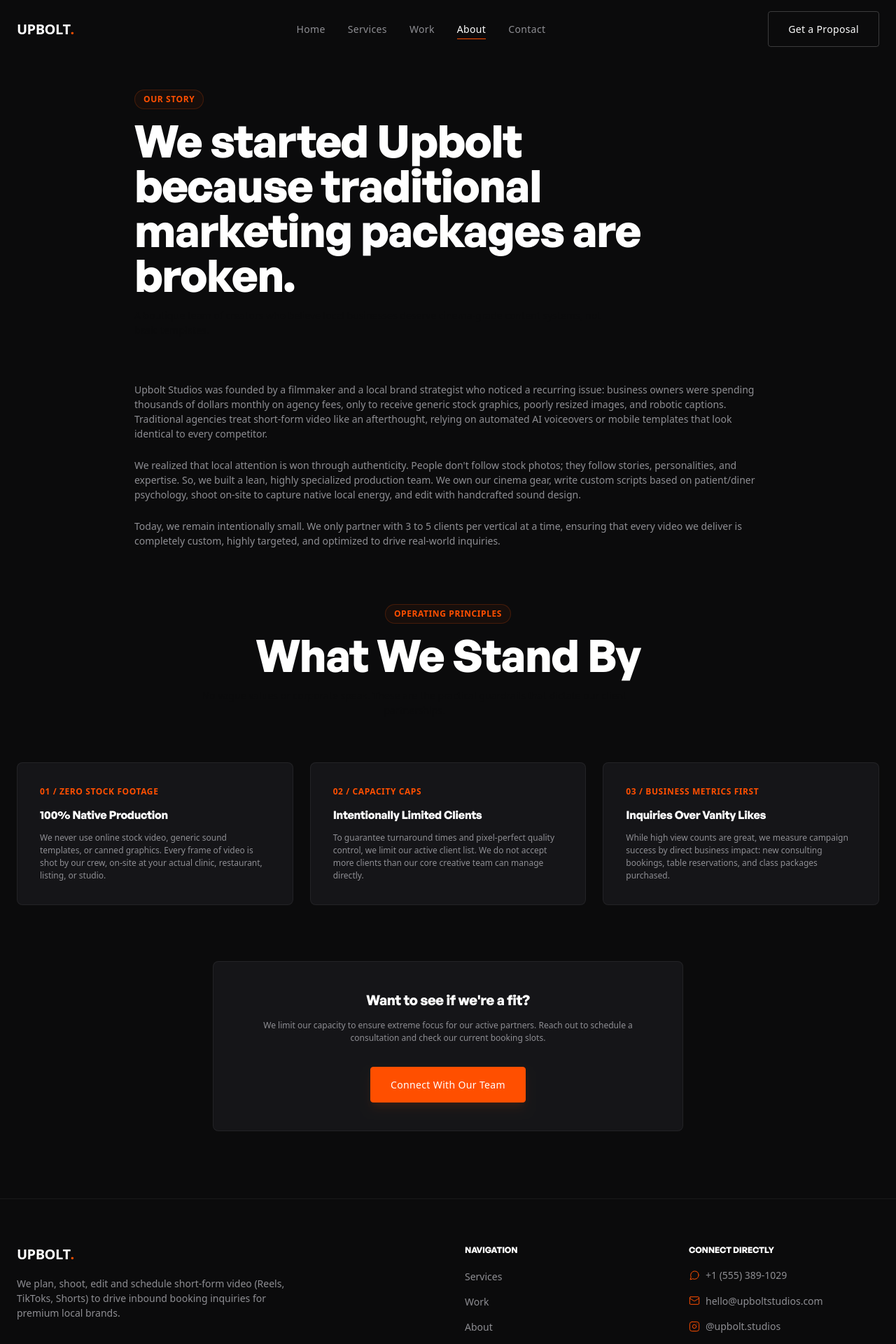
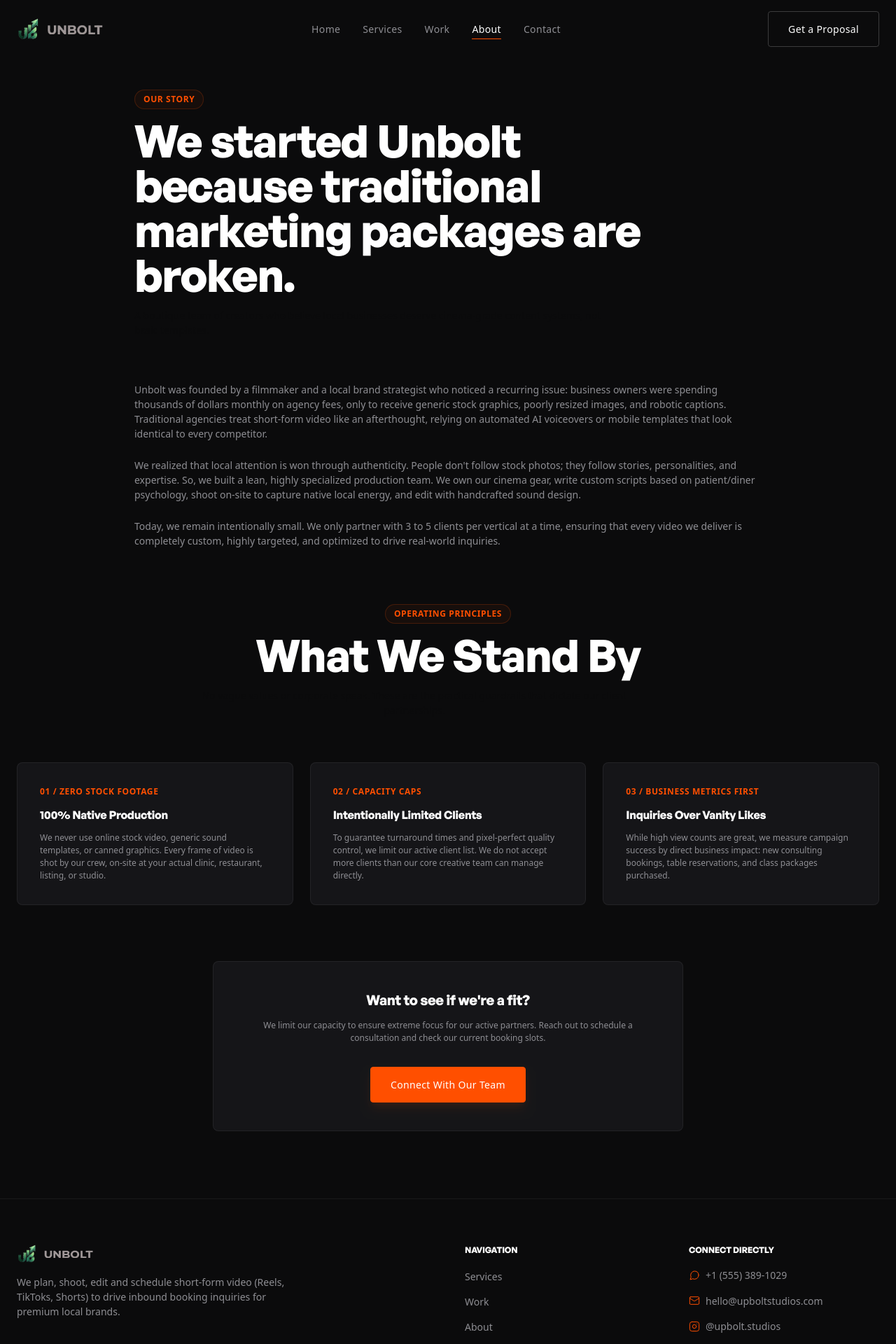
Before and after one commit to siddardha69/unbolt, a Next.js app: page /about in a window 1280 px wide. Shown: the top 1920 px of the page at 70% size. Built offline with nearby package versions, Linux system fonts and the light colour scheme.

Commit message:
Update logo and transition all brand references to Unbolt

```diff
--- a/src/app/about/page.tsx
+++ b/src/app/about/page.tsx
@@ -5,8 +5,8 @@ import { Card } from "@/components/ui/Card";
 import { Button } from "@/components/ui/Button";
 
 export const metadata = {
-  title: "About Us | Upbolt Studios",
-  description: "Why we started Upbolt Studios: a small, hyper-specialized team of content planners, shooters, and editors dedicated to local business growth."
+  title: "About Us | Unbolt",
+  description: "Why we started Unbolt: a small, hyper-specialized team of content planners, shooters, and editors dedicated to local business growth."
 };
 
 export default function AboutPage() {
@@ -17,13 +17,13 @@ export default function AboutPage() {
       <AnimatedSection className="max-w-4xl mx-auto mb-20">
         <SectionHeading
           badge="Our Story"
-          title="We started Upbolt because traditional marketing packages are broken."
+          title="We started Unbolt because traditional marketing packages are broken."
           subtitle="A boutique team of creators who believe local businesses deserve cinema-grade content systems, not basic templates."
         />
 
         <div className="space-y-6 text-sm text-text-muted leading-relaxed font-normal">
           <p>
-            Upbolt Studios was founded by a filmmaker and a local brand strategist who noticed a recurring issue: business owners were spending thousands of dollars monthly on agency fees, only to receive generic stock graphics, poorly resized images, and robotic captions. Traditional agencies treat short-form video like an afterthought, relying on automated AI voiceovers or mobile templates that look identical to every competitor.
+            Unbolt was founded by a filmmaker and a local brand strategist who noticed a recurring issue: business owners were spending thousands of dollars monthly on agency fees, only to receive generic stock graphics, poorly resized images, and robotic captions. Traditional agencies treat short-form video like an afterthought, relying on automated AI voiceovers or mobile templates that look identical to every competitor.
           </p>
           <p>
             We realized that local attention is won through authenticity. People don't follow stock photos; they follow stories, personalities, and expertise. So, we built a lean, highly specialized production team. We own our cinema gear, write custom scripts based on patient/diner psychology, shoot on-site to capture native local energy, and edit with handcrafted sound design.
--- a/src/app/contact/page.tsx
+++ b/src/app/contact/page.tsx
@@ -181,7 +181,7 @@ export default function ContactPage() {
                   Schedule a 15-minute introductory video meeting via Calendly to walk through our process.
                 </p>
                 <a
-                  href="https://calendly.com/upbolt-studios/discovery"
+                  href="https://calendly.com/unbolt/discovery"
                   target="_blank"
                   rel="noopener noreferrer"
                   className="inline-flex items-center gap-1.5 text-xs font-display font-semibold text-text-primary hover:text-accent transition-colors"
@@ -207,12 +207,12 @@ export default function ContactPage() {
                   Check out our latest shoots, behind-the-scenes editing tips, and active client campaigns.
                 </p>
                 <a
-                  href="https://instagram.com/upbolt.studios"
+                  href="https://instagram.com/unbolt.agency"
                   target="_blank"
                   rel="noopener noreferrer"
                   className="inline-flex items-center gap-1.5 text-xs font-display font-semibold text-text-primary hover:text-accent transition-colors"
                 >
-                  View @upbolt.studios
+                  View @unbolt.agency
                   <Icon name="arrow-right" size={14} />
                 </a>
               </div>
--- a/src/app/layout.tsx
+++ b/src/app/layout.tsx
@@ -34,16 +34,16 @@ const generalSans = localFont({
 
 export const metadata: Metadata = {
   title: {
-    default: "Upbolt Studios | Premium Short-Form Video Systems",
-    template: "%s | Upbolt Studios"
+    default: "Unbolt | Premium Short-Form Video Systems",
+    template: "%s | Unbolt"
   },
   description: "Boutique content agency. We plan, shoot, edit, and post short-form video systems for clinics, dining, real estate, and fitness brands.",
-  metadataBase: new URL("https://upboltstudios.com"),
+  metadataBase: new URL("https://unbolt.agency"),
   openGraph: {
-    title: "Upbolt Studios | Premium Short-Form Video Systems",
+    title: "Unbolt | Premium Short-Form Video Systems",
     description: "Boutique content agency. We plan, shoot, edit, and post short-form video systems for clinics, dining, real estate, and fitness.",
-    url: "https://upboltstudios.com",
-    siteName: "Upbolt Studios",
+    url: "https://unbolt.agency",
+    siteName: "Unbolt",
     locale: "en_US",
     type: "website"
   }
--- a/src/app/page.tsx
+++ b/src/app/page.tsx
@@ -14,7 +14,7 @@ import { verticals } from "@/lib/data/verticals";
 import { caseStudies } from "@/lib/data/caseStudies";
 
 export const metadata = {
-  title: "Upbolt Studios | High-Performance Short-Form Video Systems",
+  title: "Unbolt | High-Performance Short-Form Video Systems",
   description: "We plan, shoot, edit, and post high-retention Reels, TikToks, and Shorts for clinics, dining, real estate, and fitness brands in New York."
 };
 
--- a/src/app/services/page.tsx
+++ b/src/app/services/page.tsx
@@ -7,7 +7,7 @@ import { Icon } from "@/components/shared/Icon";
 import { services } from "@/lib/data/services";
 
 export const metadata = {
-  title: "Our Services | Upbolt Studios",
+  title: "Our Services | Unbolt",
   description: "Explore our industry-specific content production systems for Aesthetic Clinics, Fine Dining, Real Estate, and Boutique Fitness."
 };
 
--- a/src/app/work/page.tsx
+++ b/src/app/work/page.tsx
@@ -8,8 +8,8 @@ import { Icon } from "@/components/shared/Icon";
 import { caseStudies } from "@/lib/data/caseStudies";
 
 export const metadata = {
-  title: "Case Studies | Upbolt Studios",
-  description: "Read in-depth case studies detailing how we grew organic reach and drove inquiries for aesthetic clinics, fine dining, and boutique studios."
+  title: "Case Studies | Unbolt",
+  description: "Read real client growth stories from our aesthetic clinic, fine dining, and boutique fitness short-form video systems."
 };
 
 export default function WorkPage() {
--- a/src/components/layout/Footer.tsx
+++ b/src/components/layout/Footer.tsx
@@ -1,5 +1,6 @@
 import React from "react";
 import Link from "next/link";
+import Image from "next/image";
 import { Icon } from "../shared/Icon";
 
 export const Footer: React.FC = () => {
@@ -19,8 +20,25 @@ export const Footer: React.FC = () => {
           {/* Brand Info */}
           <div className="md:col-span-2 flex flex-col justify-between">
             <div>
-              <Link href="/" className="font-display font-bold text-lg tracking-tight text-text-primary mb-4 block">
-                UPBOLT<span className="text-accent font-black">.</span>
+              <Link href="/" className="flex items-center gap-2 mb-4">
+                <div className="relative w-7 h-7 flex-shrink-0">
+                  <Image
+                    src="/logo-symbol.png"
+                    alt="Unbolt Logo"
+                    fill
+                    className="object-contain"
+                    sizes="28px"
+                  />
+                </div>
+                <div className="relative w-[75px] h-[14px] flex-shrink-0">
+                  <Image
+                    src="/logo-text.png"
+                    alt="Unbolt"
+                    fill
+                    className="object-contain invert brightness-150"
+                    sizes="75px"
+                  />
+                </div>
               </Link>
               <p className="text-sm text-text-muted leading-relaxed max-w-sm mb-6">
                 We plan, shoot, edit and schedule short-form video (Reels, TikToks, Shorts) to drive inbound booking inquiries for premium local brands.
@@ -105,7 +123,7 @@ export const Footer: React.FC = () => {
         {/* Bottom Bar */}
         <div className="border-t border-text-primary/[0.04] pt-8 flex flex-col md:flex-row items-center justify-between gap-4">
           <p className="text-xs text-text-muted">
-            &copy; {currentYear} Upbolt Studios. All rights reserved.
+            &copy; {currentYear} Unbolt. All rights reserved.
           </p>
           <div className="flex gap-6">
             <Link href="/privacy" className="text-xs text-text-muted hover:text-text-primary transition-colors">
--- a/src/components/layout/Nav.tsx
+++ b/src/components/layout/Nav.tsx
@@ -2,6 +2,7 @@
 
 import React, { useState, useEffect } from "react";
 import Link from "next/link";
+import Image from "next/image";
 import { usePathname } from "next/navigation";
 import { motion, AnimatePresence } from "framer-motion";
 import { Button } from "../ui/Button";
@@ -47,9 +48,26 @@ export const Nav: React.FC = () => {
         <div className="max-w-7xl mx-auto px-6 flex items-center justify-between">
           {/* Logo */}
           <Link href="/" className="flex items-center gap-2 group">
-            <span className="font-display font-bold text-lg tracking-tight text-text-primary">
-              UPBOLT<span className="text-accent font-black">.</span>
-            </span>
+            <div className="relative w-8 h-8 flex-shrink-0">
+              <Image
+                src="/logo-symbol.png"
+                alt="Unbolt Logo"
+                fill
+                className="object-contain"
+                priority
+                sizes="32px"
+              />
+            </div>
+            <div className="relative w-[85px] h-[16px] flex-shrink-0">
+              <Image
+                src="/logo-text.png"
+                alt="Unbolt"
+                fill
+                className="object-contain invert brightness-150"
+                priority
+                sizes="85px"
+              />
+            </div>
           </Link>
 
           {/* Desktop Navigation */}
--- a/src/lib/data/caseStudies.ts
+++ b/src/lib/data/caseStudies.ts
@@ -39,7 +39,7 @@ export const caseStudies: CaseStudy[] = [
       "Follower base increased by 280% with zero paid ad spend."
     ],
     quote: {
-      text: "Upbolt transformed our Instagram from a digital brochure into our absolute primary source of new patients. The return on investment was clear in the first month.",
+      text: "Unbolt transformed our Instagram from a digital brochure into our absolute primary source of new patients. The return on investment was clear in the first month.",
       author: "Dr. Evelyn Ross",
       role: "Founder & Chief Surgeon"
     }
--- a/src/lib/data/testimonials.ts
+++ b/src/lib/data/testimonials.ts
@@ -11,7 +11,7 @@ export interface Testimonial {
 export const testimonials: Testimonial[] = [
   {
     id: "derma-glow",
-    quote: "Upbolt transformed our Instagram from a digital brochure into our absolute primary source of new patients. The return on investment was clear in the first month.",
+    quote: "Unbolt transformed our Instagram from a digital brochure into our absolute primary source of new patients. The return on investment was clear in the first month.",
     author: "Dr. Evelyn Ross",
     role: "Founder",
     company: "DermaGlow Clinic",
```
Also changed, not shown: src/components/home/GrowthVisualizer.tsx (+5 -5 lines), public/logo-symbol.png (added), public/logo-text.png (added).
